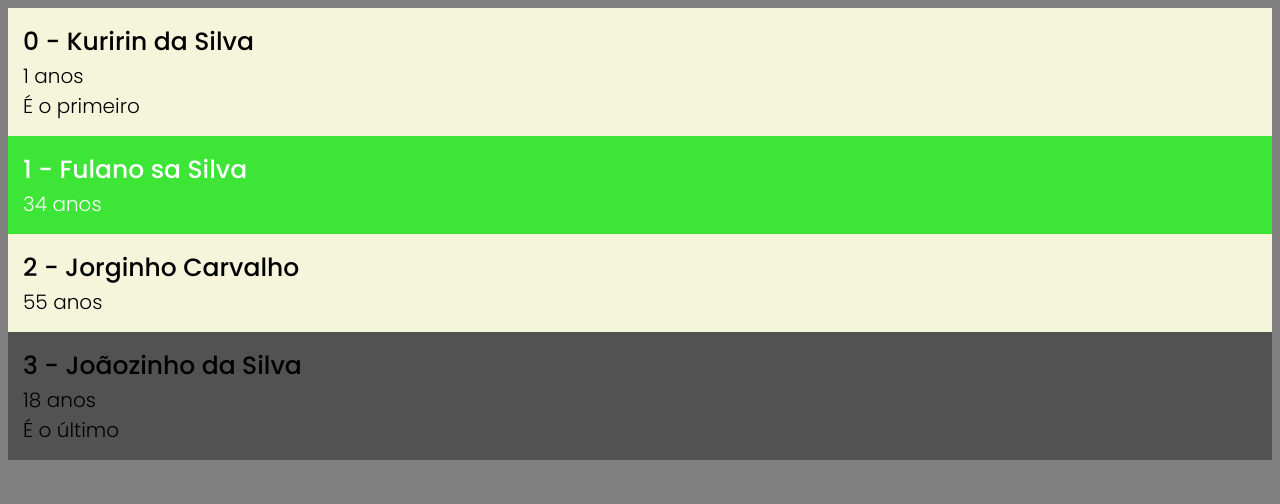
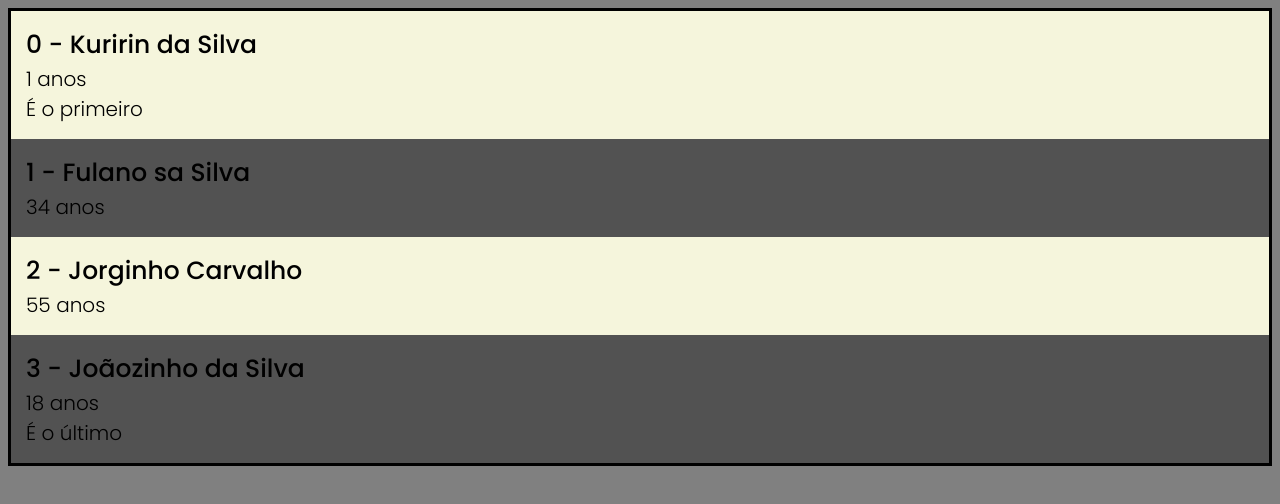
Before and after one commit to thiago-desenv/fundamentos-angular, an Angular app: page / in a window 1280 px wide. Shown: the top 504 px of the page. Built offline with nearby package versions, Linux system fonts and the light colour scheme.

Commit message:
Ajustado para a lógica do *ngFor fica no componente pai

```diff
--- a/src/app/app.component.html
+++ b/src/app/app.component.html
@@ -1,5 +1,20 @@
 <div class="list" >
-  <app-pessoa [personSelectedIndex]="personSelectedIndex" [listPessoas]="listPessoas"></app-pessoa>
+  <app-pessoa
+    *ngFor="
+      let pessoa of listPessoas;
+      let i = index;
+      let isOdd = odd;
+      let isFirst = first;
+      let isLast = last;"
+    [nome]="pessoa.nome"
+    [idade]="pessoa.idade"
+    [index]="i"
+    [isFirst]="isFirst"
+    [isLast]="isLast"
+    [isOdd]="isOdd"
+    [isSelected]="indexPessoaSelecionada === i"
+    (onPessoaSelecionadaEmitt)="pessoaSelecionada($event)">
+  </app-pessoa>
   <!-- <div
     class="item"
     *ngFor="
--- a/src/app/app.component.scss
+++ b/src/app/app.component.scss
@@ -1,7 +1,7 @@
-// .list {
-//   background-color: black;
-//   padding: 3px;
-// }
+.list {
+  background-color: black;
+  padding: 3px;
+}
 
 // .item {
 //   padding: 15px;
--- a/src/app/app.component.ts
+++ b/src/app/app.component.ts
@@ -6,13 +6,17 @@ import { Component } from '@angular/core';
   styleUrls: ['./app.component.scss']
 })
 export class AppComponent {
-  personSelectedIndex: number | undefined = 1;
+  indexPessoaSelecionada: number | undefined;
   listPessoas = [
     { nome: 'Kuririn da Silva', idade: 1 },
     { nome: 'Fulano sa Silva', idade: 34 },
     { nome: 'Jorginho Carvalho', idade: 55 },
     { nome: 'Joãozinho da Silva', idade: 18 }
   ];
+
+  pessoaSelecionada(index: number) {
+    this.indexPessoaSelecionada = index;
+  }
 
   // selectPerson(index: number) {
   //   this.personSelectedIndex = index;
--- a/src/app/pessoa/pessoa.component.html
+++ b/src/app/pessoa/pessoa.component.html
@@ -1,16 +1,10 @@
   <div
     class="item"
-    *ngFor="
-        let pessoa of listPessoas;
-        let i = index;
-        let isOdd = odd;
-        let isFirst = first;
-        let isLast = last;"
         [class.item--odd]="isOdd"
-        [class.item--highlighted]="personSelectedIndex === i"
-        (click)="selectPerson(i)">
-    <p class="item__name">{{ i }} - {{ pessoa.nome }}</p>
-    <p class="item__age">{{ pessoa.idade }} anos</p>
+        [class.item--highlighted]="isSelected"
+        (click)="pessoaSelecionada()">
+    <p class="item__name">{{ index }} - {{ nome }}</p>
+    <p class="item__age">{{ idade }} anos</p>
     <p class="item__age" *ngIf="isFirst">É o primeiro</p>
     <p class="item__age" *ngIf="isLast">É o último</p>
   </div>
--- a/src/app/pessoa/pessoa.component.scss
+++ b/src/app/pessoa/pessoa.component.scss
@@ -1,8 +1,3 @@
-.list {
-  background-color: black;
-  padding: 3px;
-}
-
 .item {
   padding: 15px;
   background-color: beige;
--- a/src/app/pessoa/pessoa.component.ts
+++ b/src/app/pessoa/pessoa.component.ts
@@ -1,4 +1,4 @@
-import { Component, Input } from '@angular/core';
+import { Component, EventEmitter, Input, Output } from '@angular/core';
 
 @Component({
   selector: 'app-pessoa',
@@ -6,11 +6,17 @@ import { Component, Input } from '@angular/core';
   styleUrls: ['./pessoa.component.scss']
 })
 export class PessoaComponent {
-  @Input({ required: true }) personSelectedIndex: number | undefined;
-  @Input({ required: true }) listPessoas: any;
+  @Input({ required: true }) nome: string = '';
+  @Input({ required: true }) idade: number = 0;
+  @Input({ required: true }) index: number = 0;
+  @Input({ required: true }) isOdd: boolean = false;
+  @Input({ required: true }) isFirst: boolean = false;
+  @Input({ required: true }) isLast: boolean = false;
+  @Input({ required: true }) isSelected: boolean = false;
 
+  @Output() onPessoaSelecionadaEmitt = new EventEmitter<number>();
 
-  selectPerson(index: number) {
-    this.personSelectedIndex = index;
+  pessoaSelecionada() {
+    this.onPessoaSelecionadaEmitt.emit(this.index);
   }
 }
```
